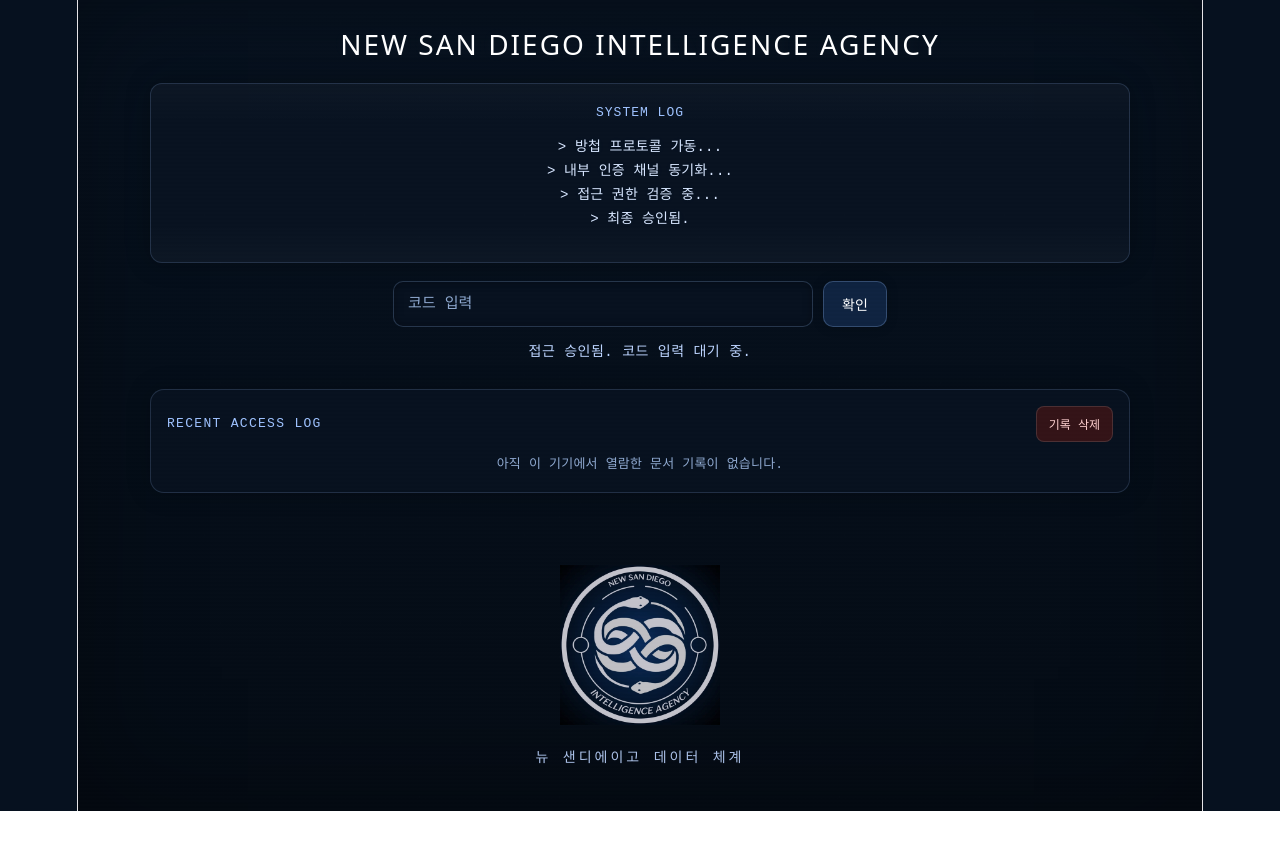
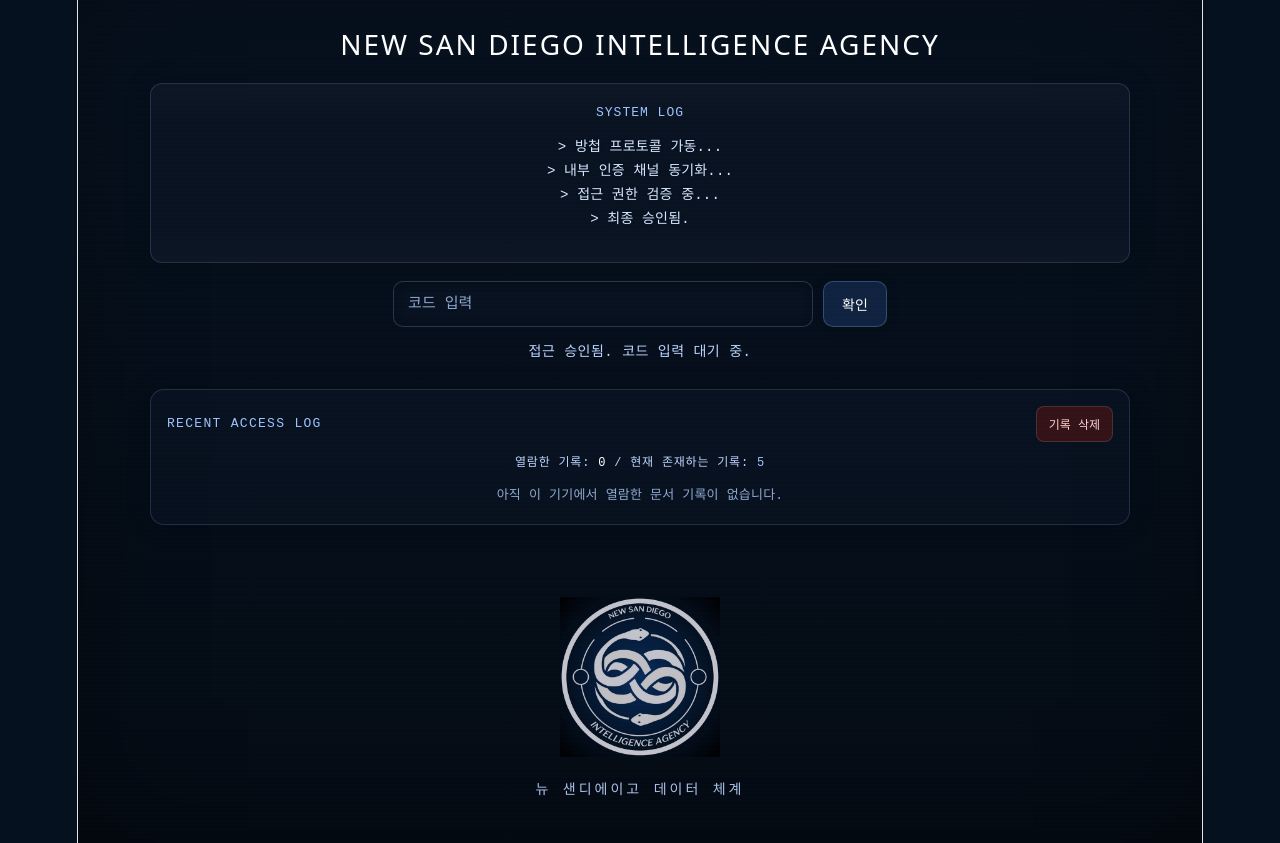
Before and after one commit to yowon08/intel-site, a React (Vite) app: page / in a window 1280 px wide. Before the commit the page ends 811 px from the top, so only its background shows below. Built offline with nearby package versions, Linux system fonts and the light colour scheme.

Commit message:
ㅇㅇㅇㄹ

```diff
--- a/src/App.tsx
+++ b/src/App.tsx
@@ -757,6 +757,22 @@ export default function App() {
               </button>
             </div>
 
+            <div
+  style={{
+    marginBottom: "12px",
+    color: "#bcd4ff",
+    fontSize: "12px",
+    letterSpacing: "0.8px",
+    lineHeight: "1.6",
+  }}
+>
+  열람한 기록:{" "}
+  <span style={{ color: "#ffffff" }}>{history.length}</span>
+  {" / "}
+  현재 존재하는 기록:{" "}
+  <span style={{ color: "#9ec2ff" }}>{normalizedDatabase.length}</span>
+</div>
+
             {history.length === 0 ? (
               <div
                 style={{
--- a/src/data/intelDatabase.ts
+++ b/src/data/intelDatabase.ts
@@ -8,32 +8,6 @@ export type IntelEntry = {
 
 export const intelDatabase: IntelEntry[] = [
   {
-    code: "ORION-17",
-    title: "ORION-17 / 현장 요원 파일",
-    subtitle: "등급: SECRET",
-    image: "/intel/sample-agent.jpg",
-    text: `장기 잠입 임무 수행 중.
-최종 보고 지점은 제7항 폐구역.
-현재 상태: 신호 불안정.
-
-추가 메모:
-- 외부 접촉 최소화
-- 비인가 통신 금지
-- 필요 시 즉시 회수 작전 전환`,
-  },
-  {
-    code: "recycle",
-    title: "recycle 프로토콜",
-    subtitle: "등급: TOP SECRET",
-    image: "/intel/sample-operation.jpg",
-    text: `치안국의 고위 간부들에 한하여 전달하라.
-
-내용 : 난민촌 정리 중 발생한 시신들을 보관처리할 것.
-비고 : 소마의 보충.
-
-주의:
-무단 열람 시 추적 프로토콜이 자동 가동됩니다.`,
-  },{
     code: "ta1k",
     title: "n번째 회의록",
     subtitle: "등급: 옐로우",
```
